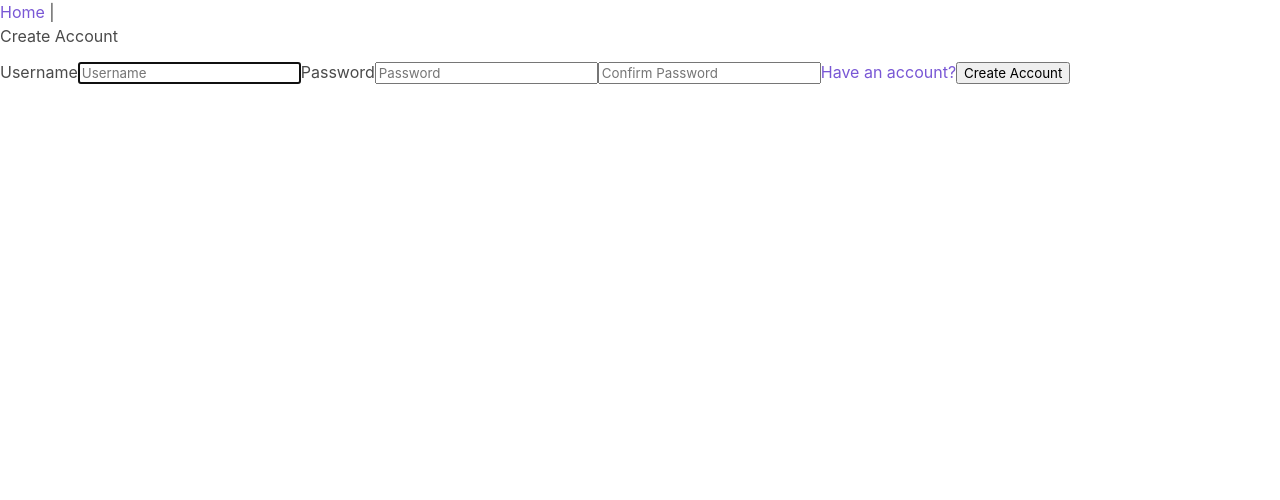
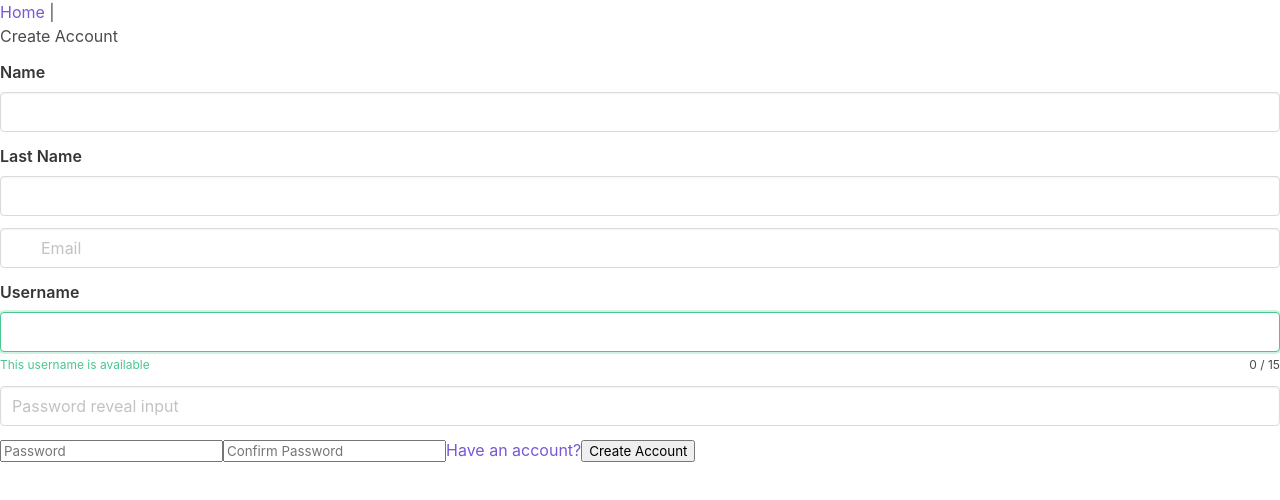
Before and after one commit to wgladnick/tender, a Vue app in the folder vue/: page /register in a window 1280 px wide. Shown: the top 500 px of the page. Built offline with nearby package versions, Linux system fonts and the light colour scheme.

Commit message:
Registration Page

```diff
--- a/vue/package.json
+++ b/vue/package.json
@@ -10,6 +10,9 @@
     "test:unit": "vue-cli-service test:unit"
   },
   "dependencies": {
+    "@fortawesome/fontawesome-svg-core": "^1.2.34",
+    "@fortawesome/free-solid-svg-icons": "^5.15.2",
+    "@fortawesome/vue-fontawesome": "^2.0.2",
     "axios": "^0.19.2",
     "buefy": "^0.9.4",
     "core-js": "^2.6.5",
--- a/vue/src/components/LoginForm.vue
+++ b/vue/src/components/LoginForm.vue
@@ -43,7 +43,7 @@
       <router-link :to="{ name: 'register' }" id="need-account">Need an account?</router-link>
 
       <!-- Submit button -->
-       <b-button type="submit" focused>Sign In</b-button>
+       <b-button type="submit" v-on:click="login" focused>Sign In</b-button>
 
     </form>
   </div>
--- a/vue/src/store/index.js
+++ b/vue/src/store/index.js
@@ -3,6 +3,7 @@ import Vuex from 'vuex'
 import axios from 'axios'
 import Buefy from 'buefy'
 import 'buefy/dist/buefy.css'
+
 
 Vue.use(Buefy)
 
--- a/vue/src/views/Register.vue
+++ b/vue/src/views/Register.vue
@@ -14,24 +14,54 @@
         {{ registrationErrorMsg }}
       </div>
 
-      <!-- Label for username -->
-      <label for="username" class="sr-only">Username</label>
+      <!-- First Name -->
+       <b-field label="Name">
+            <b-input v-model="user.firstName"></b-input>
+        </b-field>
+
+               <b-field label="Last Name">
+            <b-input v-model="user.lastName"></b-input>
+        </b-field>
+
+
+<!-- Email Address -->
+        <b-field>
+            <b-input placeholder="Email"
+                type="email"
+                icon-pack="fas"
+                icon="envelope"
+
+                v-model="user.emailAddress">
+                <i class="fas fa-envelope"></i>
+
+
+            </b-input>
+        </b-field>
+
+
+
+
 
       <!--Username Input -->
-      <input
-        type="text"
-        id="username"
-        class="form-control"
-        placeholder="Username"
-        v-model="user.username"
-        required
-        autofocus
-      />
+       <b-field label="Username"
+            type="is-success"
+            message="This username is available">
+            <b-input maxlength="15"
+            v-model="user.username"
+            required
+            autofocus></b-input>
+        </b-field>
 
-      <!-- Label for Password -->
-      <label for="password" class="sr-only">Password</label>
+
+
 
       <!-- Password Input -->
+      <b-field>
+            <b-input type="password"
+                placeholder="Password reveal input"
+                password-reveal>
+            </b-input>
+        </b-field>
       <input
         type="password"
         id="password"
@@ -71,6 +101,8 @@ export default {
   data() {
     return {
       user: {
+        firstName:'',
+        lastName:'',
         username: '',
         password: '',
         confirmPassword: '',
```
Also changed, not shown: 1 other file (tests, documents, lock files or other folders).
